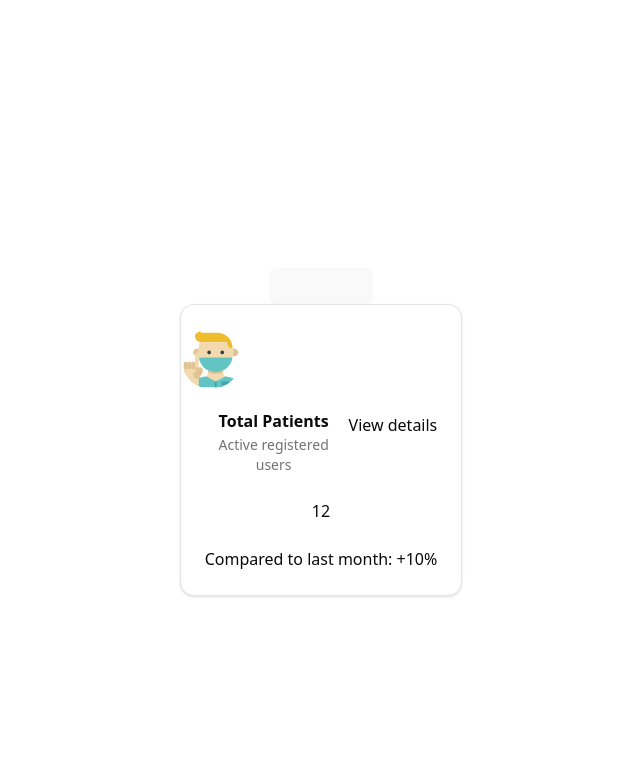
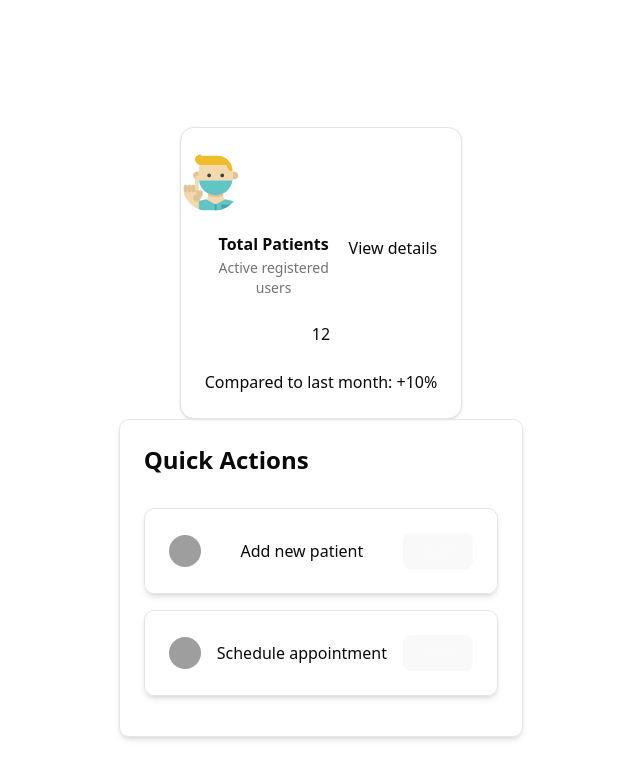
Before and after one commit to prathmesh-droid/HospitalManagementSystem, a React (Vite) app in the folder HMS-Frontend/: page / in a window 1280 px wide. Shown: the top 778 px of the page, without its empty margins (319-959 px from the left). Built offline with nearby package versions, Linux system fonts and the light colour scheme; grey boxes are pictures that could not be loaded.

Commit message:
QuickAction section added

```diff
--- a/HMS-Frontend/src/App.tsx
+++ b/HMS-Frontend/src/App.tsx
@@ -1,10 +1,11 @@
 import { Button } from './components/ui/button'
 import './App.css'
 import CustomQuickInfoCard from './components/CustomComponents/CustomQuickInfoCard/customQuickInfoCard'
+import QuickActionSection from './sections/quickActions/quickActionSection'
 function App() {
   return (
     <div className="flex min-h-svh flex-col items-center justify-center">
-      <Button>Click me</Button>
+      {/* <Button>Click me</Button> */}
       <CustomQuickInfoCard
         title="Total Patients"
         description="Active registered users"
@@ -12,6 +13,7 @@ function App() {
         footer="Compared to last month: +10%"
         action="View details"
       />
+      <QuickActionSection></QuickActionSection>
     </div>
 
   )
--- /dev/null
+++ b/HMS-Frontend/src/components/CustomComponents/CustomQuickActionCard/customQuickActionCard.tsx
@@ -0,0 +1,22 @@
+import { Button } from "../../ui/button";
+import { Avatar } from "../../ui/avatar";
+import { AvatarFallback,AvatarImage } from "../../ui/avatar";
+import * as React from "react";
+import type { QuickActionType } from "../../../types/quickActionType";
+
+interface QuickActionCardProps {
+    props : QuickActionType
+}
+
+const customQuickActionCard : React.FC<QuickActionCardProps> = ({props}) => {
+  return (<div className="flex flex items-center justify-between gap-4 p-6 border rounded-lg shadow-md">
+    <Avatar>
+        <AvatarImage src="https://github.com/shadcn.png" />
+        <AvatarFallback>P</AvatarFallback>
+    </Avatar>
+    <label>{props.title}</label>
+    <Button variant="default">{props.actionLabel}</Button>
+  </div>);
+}
+
+export default customQuickActionCard;
--- /dev/null
+++ b/HMS-Frontend/src/sections/quickActions/quickActionSection.tsx
@@ -0,0 +1,32 @@
+import CustomQuickActionCard from "../../components/CustomComponents/CustomQuickActionCard/customQuickActionCard";
+import type { QuickActionType } from "../../types/quickActionType";
+
+const actionList : QuickActionType[] = [
+    {
+        title : "Add new patient",
+        //description : "Register a new patient in the system",
+        actionLabel : "Add",
+    },
+    {
+        title : "Schedule appointment",
+        //description : "Book a new appointment for a patient",
+        actionLabel : "Add",
+    }
+]
+
+export default function QuickActionSection() {
+    return (
+        <div className="flex flex-col gap-4 p-6 border rounded-lg shadow-md">
+            <h2 className="text-2xl text-left font-bold mb-4">Quick Actions</h2>
+            {/* <CustomQuickActionCard props={}></CustomQuickActionCard> */}
+            {/* <CustomQuickActionCard props={}></CustomQuickActionCard> */}
+            <div>
+                {actionList.map((action, index) => (
+                    <div key={index} className="mb-4">
+                        <CustomQuickActionCard props={action}></CustomQuickActionCard>
+                    </div>
+                ))}
+            </div>
+        </div>
+    );
+}
--- /dev/null
+++ b/HMS-Frontend/src/types/quickActionType.ts
@@ -0,0 +1,6 @@
+export interface QuickActionType {
+    title: string;
+    description?: string;
+    icon?: string; // URL or icon name
+    actionLabel: string;
+}
```
